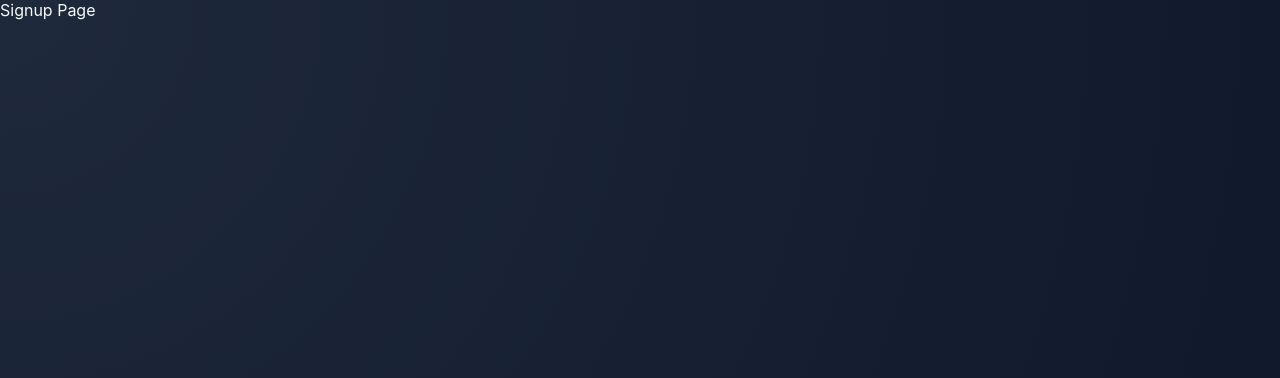
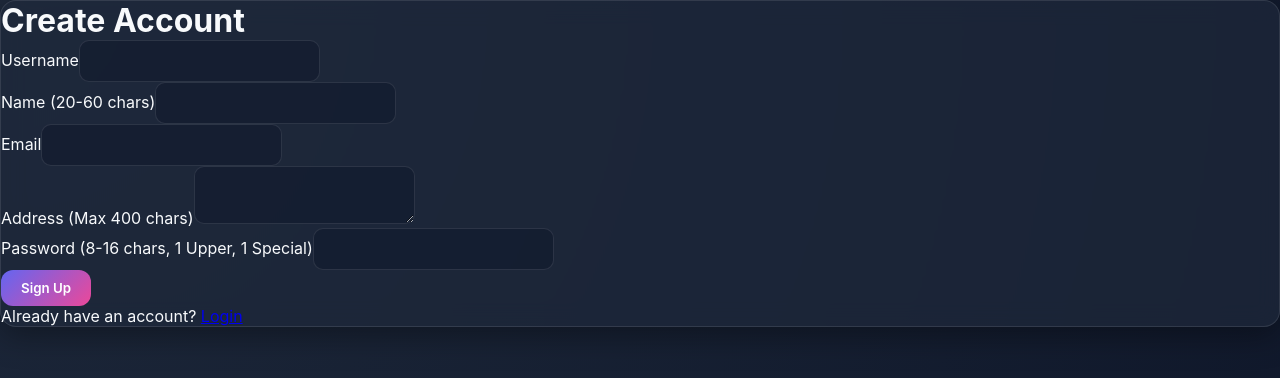
Before and after one commit to Siddharth-Nama/roxiler_assessment, a React app in the folder frontend/: page /signup in a window 1280 px wide. Shown: the top 378 px of the page. Built offline with nearby package versions, Linux system fonts and the light colour scheme; the HTML template or start-up script is replaced by a standard one.

Commit message:
Subtask 26: Frontend - Login and Signup pages implemented with premium UI and form validations

```diff
--- a/frontend/src/App.jsx
+++ b/frontend/src/App.jsx
@@ -2,10 +2,10 @@ import { BrowserRouter as Router, Routes, Route, Navigate } from 'react-router-d
 import { useContext } from 'react';
 import { AuthContext, AuthProvider } from './context/AuthContext';
 import './index.css';
+import Login from './pages/Login';
+import Signup from './pages/Signup';
 
 // Placeholder Components (will be implemented in future subtasks)
-const Login = () => <div className="animate-fade p-20">Login Page</div>;
-const Signup = () => <div className="animate-fade p-20">Signup Page</div>;
 const AdminDashboard = () => <div className="animate-fade p-20">Admin Dashboard</div>;
 const UserDashboard = () => <div className="animate-fade p-20">User Dashboard</div>;
 const StoreOwnerDashboard = () => <div className="animate-fade p-20">Store Owner Dashboard</div>;
--- /dev/null
+++ b/frontend/src/pages/Login.jsx
@@ -0,0 +1,65 @@
+import { useState, useContext } from 'react';
+import { useNavigate, Link } from 'react-router-dom';
+import { AuthContext } from '../context/AuthContext';
+import { motion } from 'framer-motion';
+
+const Login = () => {
+    const [email, setEmail] = useState('');
+    const [password, setPassword] = useState('');
+    const [error, setError] = useState('');
+    const { login } = useContext(AuthContext);
+    const navigate = useNavigate();
+
+    const handleSubmit = async (e) => {
+        e.preventDefault();
+        try {
+            const role = await login(email, password);
+            if (role === 'Admin') navigate('/admin');
+            else if (role === 'User') navigate('/user');
+            else if (role === 'StoreOwner') navigate('/store');
+        } catch (err) {
+            setError('Invalid email or password');
+        }
+    };
+
+    return (
+        <div className="min-h-screen flex items-center justify-center p-4">
+            <motion.div
+                initial={{ opacity: 0, scale: 0.9 }}
+                animate={{ opacity: 1, scale: 1 }}
+                className="glass p-8 w-full max-w-md"
+            >
+                <h1 className="text-3xl font-bold mb-6 text-center">Welcome Back</h1>
+                {error && <p className="text-red-400 mb-4 text-center">{error}</p>}
+                <form onSubmit={handleSubmit} className="flex flex-col gap-4">
+                    <div className="flex flex-col gap-1">
+                        <label className="text-sm text-text-muted">Email</label>
+                        <input
+                            type="email"
+                            value={email}
+                            onChange={(e) => setEmail(e.target.value)}
+                            required
+                            placeholder="Enter your email"
+                        />
+                    </div>
+                    <div className="flex flex-col gap-1">
+                        <label className="text-sm text-text-muted">Password</label>
+                        <input
+                            type="password"
+                            value={password}
+                            onChange={(e) => setPassword(e.target.value)}
+                            required
+                            placeholder="••••••••"
+                        />
+                    </div>
+                    <button type="submit" className="btn-primary mt-4">Login</button>
+                    <p className="text-center text-sm text-text-muted mt-2">
+                        Don't have an account? <Link to="/signup" className="text-primary hover:underline">Sign up</Link>
+                    </p>
+                </form>
+            </motion.div>
+        </div>
+    );
+};
+
+export default Login;
--- /dev/null
+++ b/frontend/src/pages/Signup.jsx
@@ -0,0 +1,75 @@
+import { useState } from 'react';
+import { useNavigate, Link } from 'react-router-dom';
+import api from '../api/axios';
+import { motion } from 'framer-motion';
+
+const Signup = () => {
+    const [formData, setFormData] = useState({
+        username: '',
+        name: '',
+        email: '',
+        address: '',
+        password: ''
+    });
+    const [errors, setErrors] = useState({});
+    const navigate = useNavigate();
+
+    const handleChange = (e) => {
+        setFormData({ ...formData, [e.target.name]: e.target.value });
+    };
+
+    const handleSubmit = async (e) => {
+        e.preventDefault();
+        try {
+            await api.post('signup/', formData);
+            navigate('/login');
+        } catch (err) {
+            setErrors(err.response?.data || { message: 'Signup failed' });
+        }
+    };
+
+    return (
+        <div className="min-h-screen flex items-center justify-center p-4">
+            <motion.div
+                initial={{ opacity: 0, y: 20 }}
+                animate={{ opacity: 1, y: 0 }}
+                className="glass p-8 w-full max-w-xl"
+            >
+                <h1 className="text-3xl font-bold mb-6 text-center">Create Account</h1>
+                <form onSubmit={handleSubmit} className="grid grid-cols-1 md:grid-cols-2 gap-4">
+                    <div className="flex flex-col gap-1">
+                        <label className="text-sm text-text-muted">Username</label>
+                        <input name="username" onChange={handleChange} required />
+                        {errors.username && <span className="text-xs text-red-400">{errors.username[0]}</span>}
+                    </div>
+                    <div className="flex flex-col gap-1">
+                        <label className="text-sm text-text-muted">Name (20-60 chars)</label>
+                        <input name="name" onChange={handleChange} required minLength={20} maxLength={60} />
+                        {errors.name && <span className="text-xs text-red-400">{errors.name[0]}</span>}
+                    </div>
+                    <div className="flex flex-col gap-1 md:col-span-2">
+                        <label className="text-sm text-text-muted">Email</label>
+                        <input name="email" type="email" onChange={handleChange} required />
+                        {errors.email && <span className="text-xs text-red-400">{errors.email[0]}</span>}
+                    </div>
+                    <div className="flex flex-col gap-1 md:col-span-2">
+                        <label className="text-sm text-text-muted">Address (Max 400 chars)</label>
+                        <textarea name="address" onChange={handleChange} required maxLength={400} />
+                        {errors.address && <span className="text-xs text-red-400">{errors.address[0]}</span>}
+                    </div>
+                    <div className="flex flex-col gap-1 md:col-span-2">
+                        <label className="text-sm text-text-muted">Password (8-16 chars, 1 Upper, 1 Special)</label>
+                        <input name="password" type="password" onChange={handleChange} required minLength={8} maxLength={16} />
+                        {errors.password && <span className="text-xs text-red-400">{errors.password[0]}</span>}
+                    </div>
+                    <button type="submit" className="btn-primary md:col-span-2 mt-4">Sign Up</button>
+                    <p className="text-center text-sm text-text-muted md:col-span-2 mt-2">
+                        Already have an account? <Link to="/login" className="text-primary hover:underline">Login</Link>
+                    </p>
+                </form>
+            </motion.div>
+        </div>
+    );
+};
+
+export default Signup;
```
